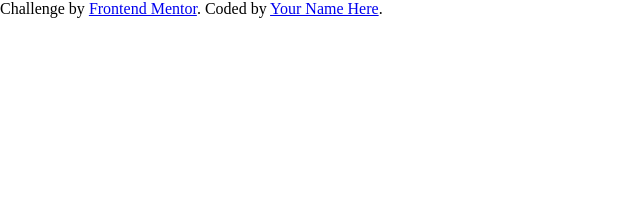
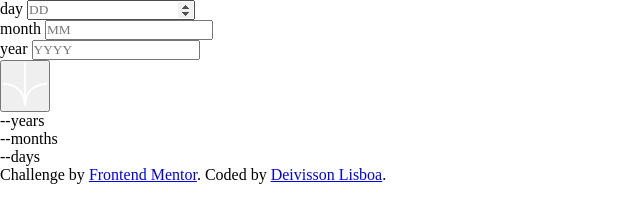
Before and after one commit to DeivissonLisboa/Frontend-Mentor-Age-calculator-app, a plain HTML site: page index.html in a window 1280 px wide. Shown: the whole page, without its empty margins (0-640 px from the left). Drawn offline with Linux system fonts and the light colour scheme.

Commit message:
Create html elements

```diff
--- a/index.html
+++ b/index.html
@@ -18,24 +18,61 @@
     <title>Frontend Mentor | Age calculator app</title>
   </head>
   <body>
-    <!-- Day
-  DD
+    <main class="container">
+      <header>
+        <form action="" class="form">
+          <div class="form__input input">
+            <label for="day" class="input__label">day</label>
+            <input
+              type="number"
+              name="day"
+              id="day"
+              class="input__input_number"
+              placeholder="DD"
+            />
+          </div>
+          <div class="form__input input">
+            <label for="month" class="input__label">month</label>
+            <input
+              type="number"
+              name="month"
+              id="month"
+              class="input__input_number"
+              placeholder="MM"
+            />
+          </div>
+          <div class="form__input input">
+            <label for="year" class="input__label">year</label>
+            <input
+              type="number"
+              name="year"
+              id="year"
+              class="input__input_number"
+              placeholder="YYYY"
+            />
+          </div>
+          <button class="form__button">
+            <img src="./assets/images/icon-arrow.svg" alt="" />
+          </button>
+        </form>
+      </header>
+      <section class="result">
+        <p class="result__text"><span id="years">--</span>years</p>
+        <p class="result__text"><span id="months">--</span>months</p>
+        <p class="result__text"><span id="days">--</span>days</p>
+      </section>
+    </main>
 
-  Month
-  MM
-
-  Year
-  YYYY
-
-  -- years
-  -- months
-  -- days -->
-
-    <div class="attribution">
-      Challenge by
-      <a href="https://www.frontendmentor.io?ref=challenge" target="_blank"
-        >Frontend Mentor</a
-      >. Coded by <a href="#">Your Name Here</a>.
-    </div>
+    <footer class="footer">
+      <p class="attribution">
+        Challenge by
+        <a href="https://www.frontendmentor.io?ref=challenge" target="_blank"
+          >Frontend Mentor</a
+        >. Coded by
+        <a href="https://www.frontendmentor.io/profile/DeivissonLisboa"
+          >Deivisson Lisboa</a
+        >.
+      </p>
+    </footer>
   </body>
 </html>
```
